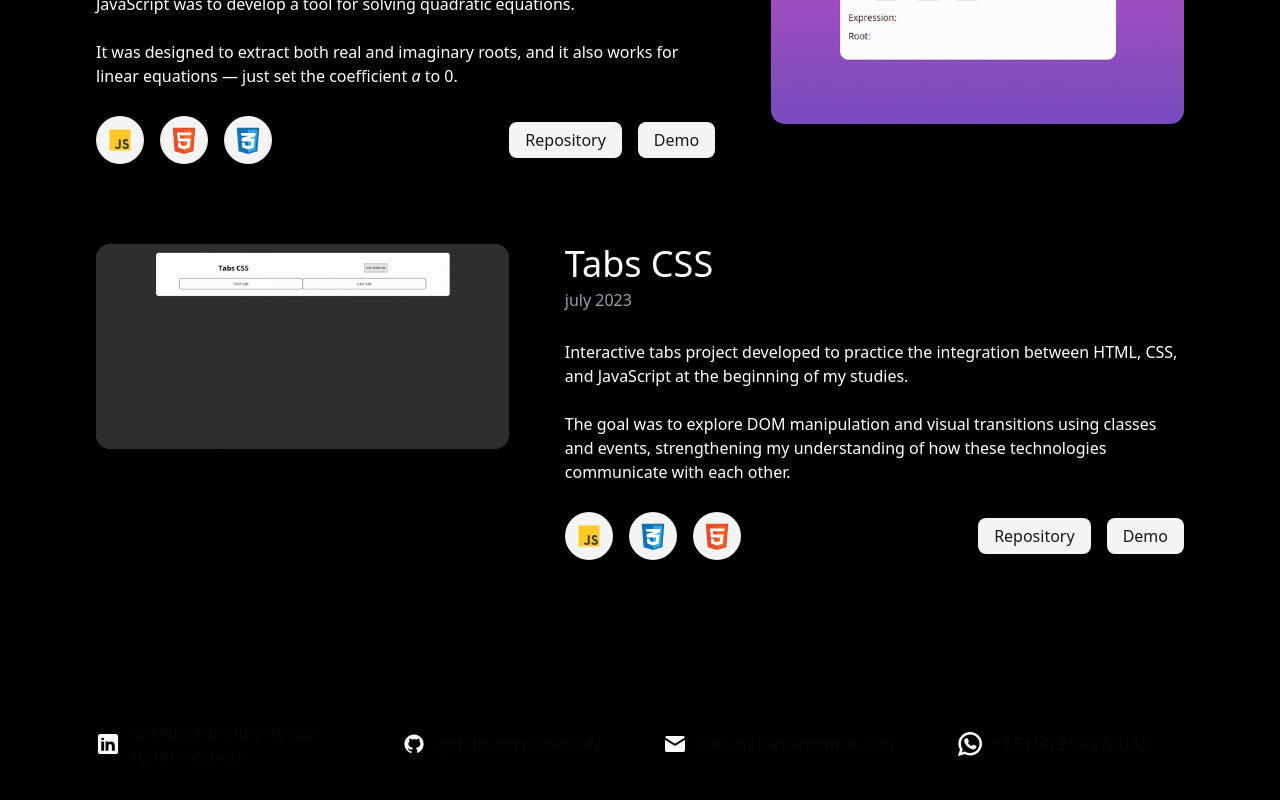
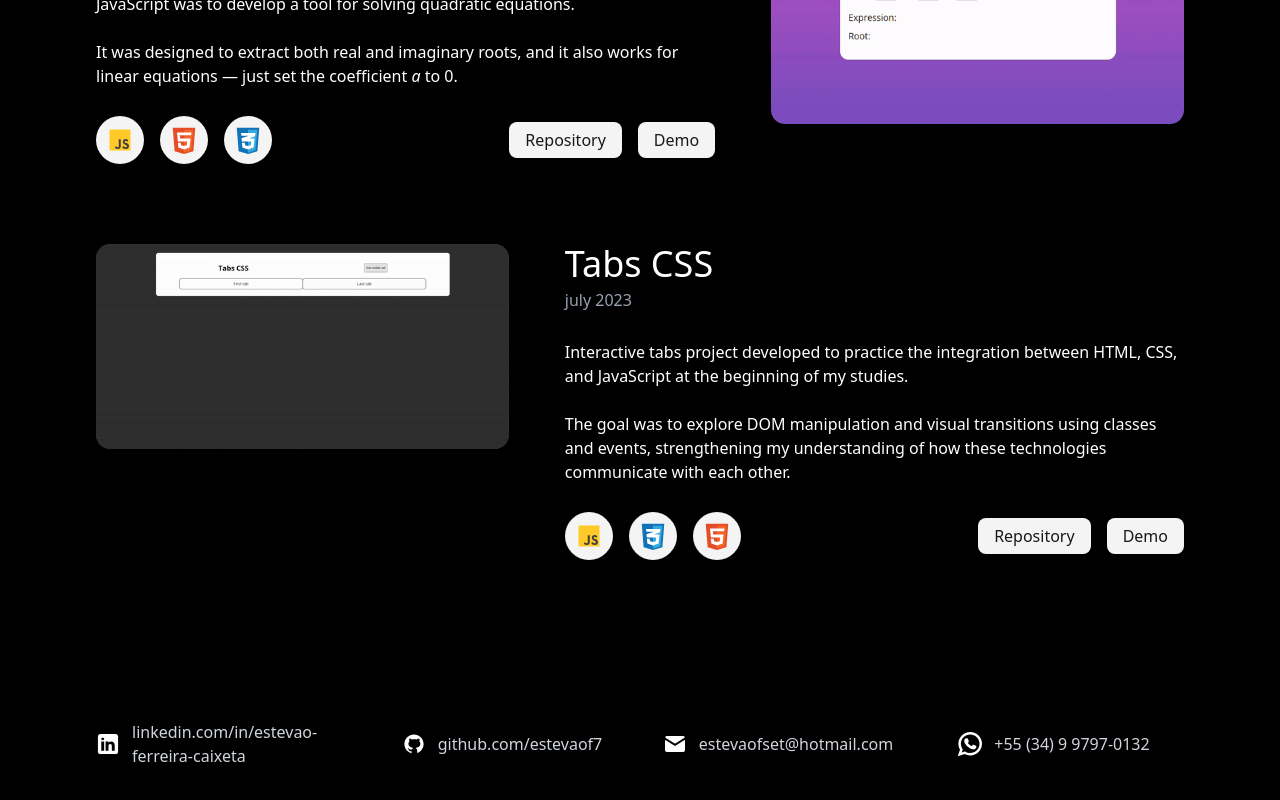
Before and after one commit to estevaof7/next-portfolio, a Next.js app: page / in a window 1280 px wide. Shown: the part 5938-6738 px from the top of the page. Built offline with nearby package versions, Linux system fonts and the light colour scheme.

Commit message:
tailwind compatibility não está funcionando

```diff
--- a/src/app/components/footer.tsx
+++ b/src/app/components/footer.tsx
@@ -2,17 +2,17 @@
 
 import { footerData } from '@/data/footer-data';
 import { FooterItemModel } from '@/models/footer-model';
-import { useTailwind } from '@/providers/tailwind-compatibility';
-import { tailwindCompatibility } from '@/utils/tailwind-compatibility';
+// import { useTailwind } from '@/providers/tailwind-compatibility';
+// import { tailwindCompatibility } from '@/utils/tailwind-compatibility';
 import Image from 'next/image';
 import Link from 'next/link';
 
 export default function Footer() {
-  const { isTailwindCompatible } = useTailwind();
-  const gray300 = tailwindCompatibility(isTailwindCompatible, 'gray-300');
+  // const { isTailwindCompatible } = useTailwind();
+  // const gray300 = tailwindCompatibility(isTailwindCompatible, 'gray-300');
 
   return (
-    <footer id="contact" className={`bg-black text-${gray300}`}>
+    <footer id="contact" className="bg-black text-gray-300">
       <div className="max-w-6xl mx-auto pt-10 md:pt-16 lg:pt-20 pb-8 md:pb-10 px-4 md:px-6 lg:px-8">
         <div className="grid grid-cols-1 lg:grid-cols-4 md:grid-cols-2 gap-6 lg:gap-4">
           {footerData.map((item: FooterItemModel, index: number) => (
```
